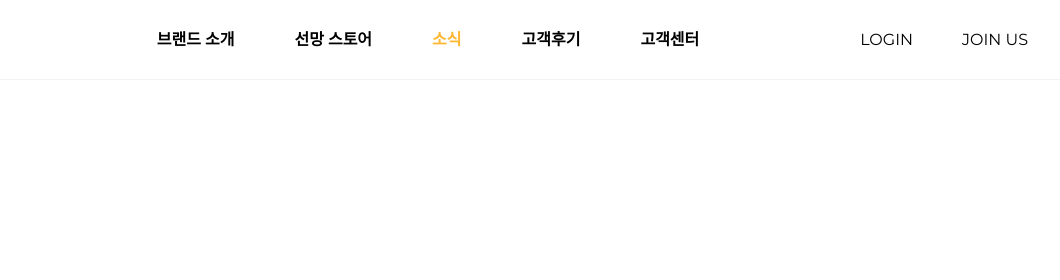
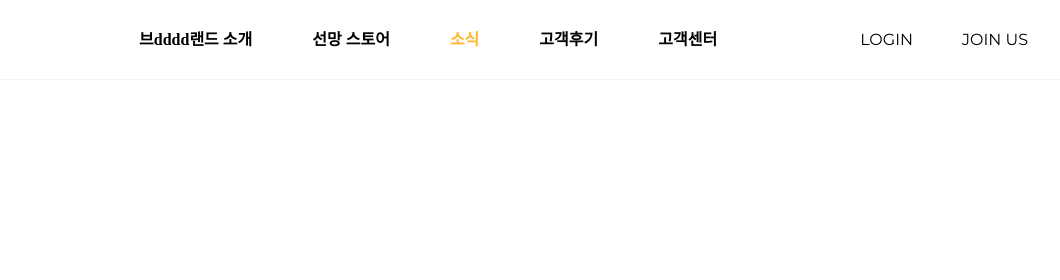
Before and after one commit to kimmji0716/sunmanc, a plain HTML site: page news.html in a window 1280 px wide. Shown: the top 280 px of the page, 220-1280 px from the left. Drawn offline with Linux system fonts and the light colour scheme; a web font is replaced by a local one.

Commit message:
안녕하세요

```diff
--- a/news.html
+++ b/news.html
@@ -25,7 +25,7 @@
     <nav class="gnb">
       <ul>
         <li class="depth1">
-          <a href="./sunmanc-story.html">브랜드 소개</a>
+          <a href="./sunmanc-story.html">브dddd랜드 소개</a>
         </li>
         <li class="depth1">
           <a href="./product.html">선망 스토어</a>
```
